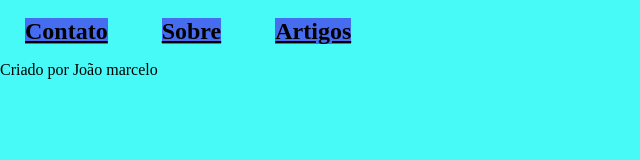
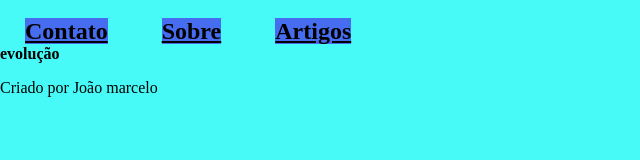
Before and after one commit to JoaoMarcelo22/Projetos-em-HTML-CSS-JS, a plain HTML site: page Gaia/sobre.html in a window 1280 px wide. Shown: the whole page, without its empty margins (0-640 px from the left). Drawn offline with Linux system fonts and the light colour scheme.

Commit message:
Update sobre.html

```diff
--- a/Gaia/sobre.html
+++ b/Gaia/sobre.html
@@ -18,7 +18,7 @@
 
     </nav>
     <aside>
-
+<strong>evolução</strong>
     </aside>
     <article>
 
```
